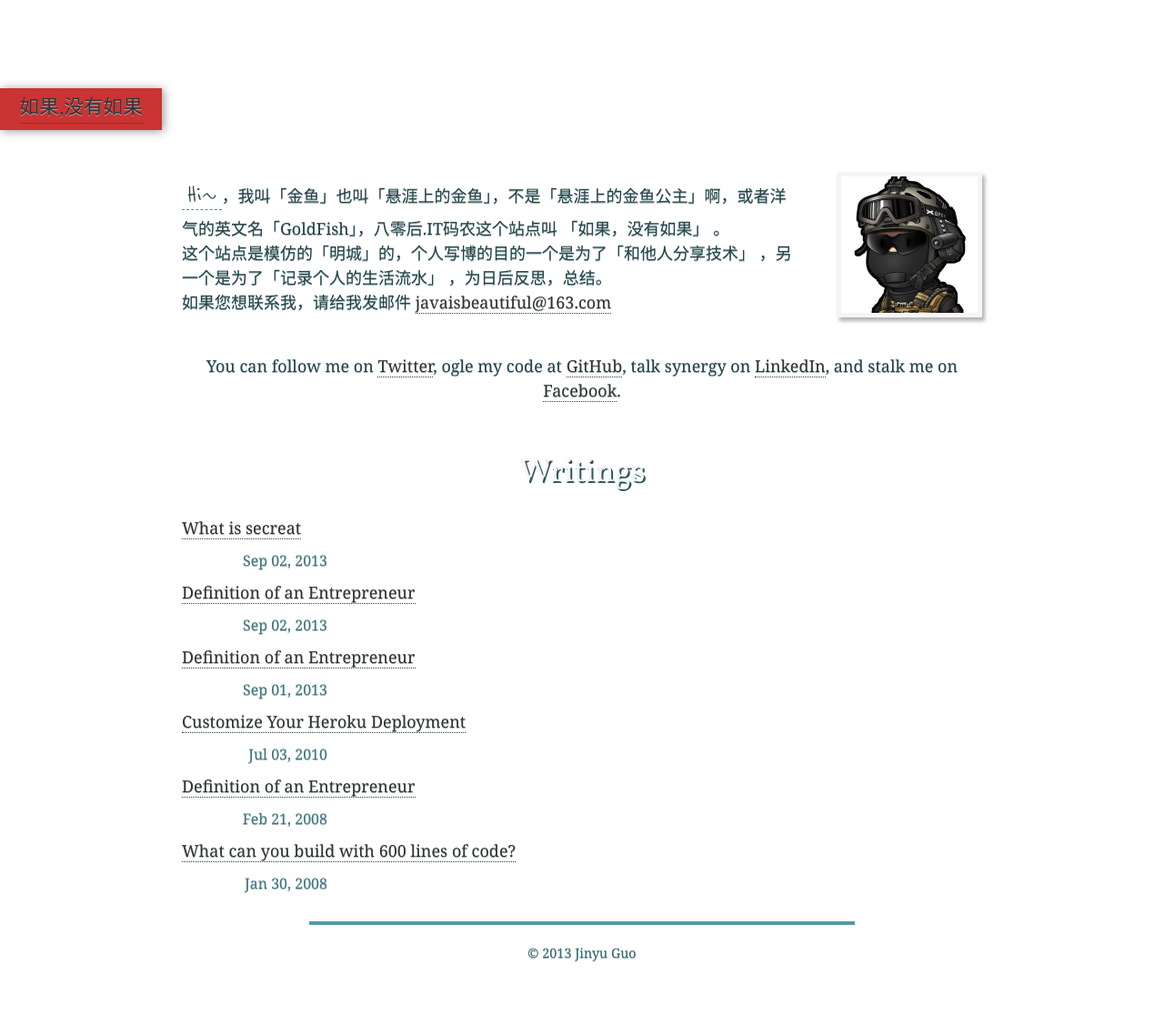
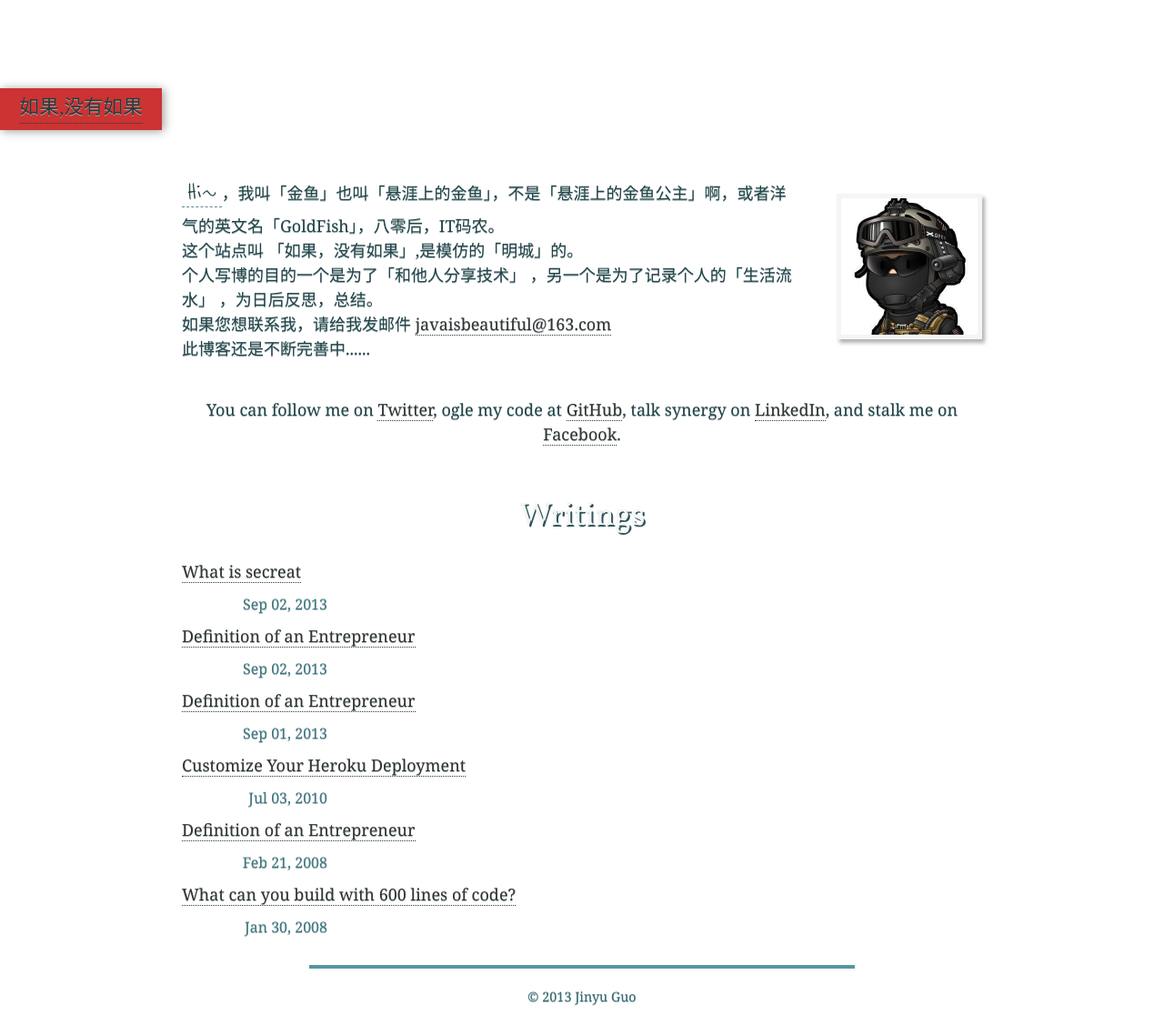
Before and after one commit to javaIsEGirl/javaisegirl.github.com, a Jekyll site: the page built from index.html, in a window 1280 px wide. Shown: the whole page at 91% size. Built offline with Jekyll 4.4.1, drawn with Linux system fonts in a browser that asks for light colours; some web fonts are replaced; comment, search, counter and statistics services are not loaded; before the commit the page ends 1079 px from its top, so only the background shows below that.

Commit message:
another commit

```diff
--- a/index.html
+++ b/index.html
@@ -11,9 +11,10 @@ title: No ifs
 	</br>
 <section id="about">
   <p>
-   <em>Hi~</em>，我叫「金鱼」也叫「悬涯上的金鱼」，不是「悬涯上的金鱼公主」啊，或者洋气的英文名「GoldFish」，八零后.IT码农这个站点叫 「如果，没有如果」 。<br/>
-   这个站点是模仿的「明城」的，个人写博的目的一个是为了「和他人分享技术」 ，另一个是为了「记录个人的生活流水」 ，为日后反思，总结。<br/>
-   如果您想联系我，请给我发邮件 <a href="mailto:javaisbeautiful@163.com" target="_blank">javaisbeautiful@163.com</a>
+   <em>Hi~</em>，我叫「金鱼」也叫「悬涯上的金鱼」，不是「悬涯上的金鱼公主」啊，或者洋气的英文名「GoldFish」，八零后，IT码农。<br/>
+   这个站点叫 「如果，没有如果」,是模仿的「明城」的。<br/>个人写博的目的一个是为了「和他人分享技术」 ，另一个是为了记录个人的「生活流水」 ，为日后反思，总结。<br/>
+   如果您想联系我，请给我发邮件 <a href="mailto:javaisbeautiful@163.com" target="_blank">javaisbeautiful@163.com</a><br/>
+   此博客还是不断完善中......
   </p>
   <div id="mugshot">
     <img src="images/men.jpg"/>
```
Also changed, not shown: 1 other file.
